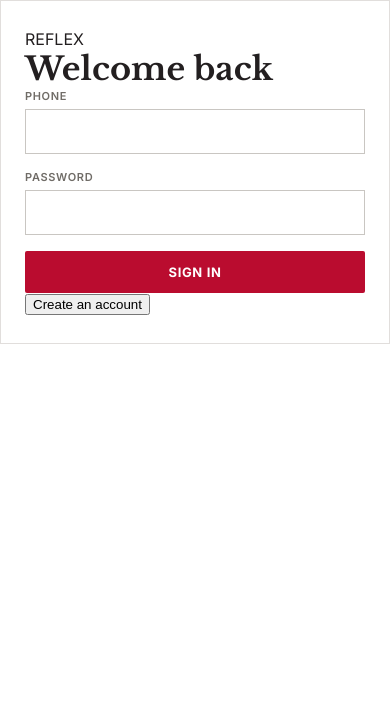
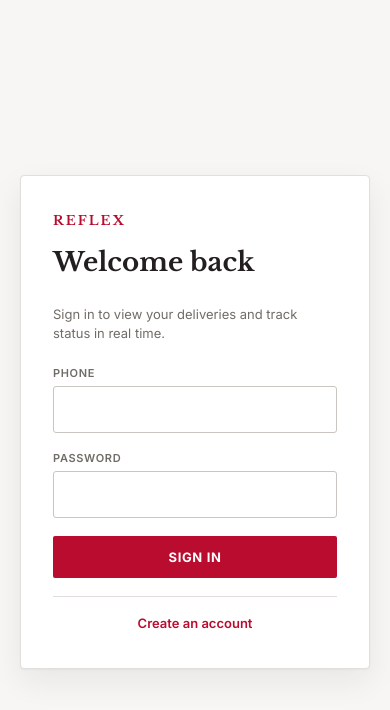
Before and after one commit to dthanji/-Reflex-The-Readiness-Sprint, a plain HTML site: page frontend/public/index.html in a window 390 px wide. Drawn offline with nearby package versions, Linux system fonts and the light colour scheme; no server answers.

Commit message:
Polish the sign-in screen and fix a test broken by the latest reassign rule
UX fix: the sign-in/register screen's HTML was rewritten in a recent
commit (new class names: auth-shell, brand, link-btn) but the CSS was
never updated to match, so most of it fell back to unstyled browser
defaults — no page centering, no wordmark styling, and 'Create an
account' rendered as a raw bordered <button>. Fixed:
- .auth-shell: proper centered page wrapper with background, padding
- .auth-card: added shadow and radius for a more polished, elevated feel
- .brand: proper serif wordmark styling scoped to the auth card
- .link-btn: styled as a clean secondary text action instead of a raw
  button, with a top divider
- .error: was completely unstyled, now matches the app's error treatment
- Fixed a mismatch where the HTML used <h1> but only .auth-card h2 had
  a font-size rule, so headings were rendering at the browser default
  size instead of the intended one
- Added a short tagline under the heading for context (login vs register)
Verified visually via Playwright screenshots at both mobile and desktop
viewports, and for both auth modes plus the error state.

One thing intentionally not 'fixed': the colorful icon in the reported
screenshot is a browser password-manager extension injected outside the
page — not something CSS can target or remove.

Also fixed: while re-running the test suite (unrelated to the UX
change), found it failing against the latest commit's reassignment
rule change (a dispatcher can no longer reassign a failed delivery to
the same rider who just failed it — reasonable new rule, the test
predated it). Updated the test to register a second rider and use them
for the reassignment scenario. Suite is now 32/32 passing, up from 27
passing / 5 failing before this fix.

```diff
--- a/frontend/public/app.js
+++ b/frontend/public/app.js
@@ -87,5 +87,6 @@
 
 function renderModal(){if(!state.modal)return'';if(state.modal.type==='assign'){const options=state.riders.map(r=>`<div class=\"rider-option\" onclick=\"assignRider(${Number(state.modal.requestId)},${Number(r.id)})\"><span>${escapeHtml(r.name)}</span><span class=\"mono\" style=\"color:#8A8A7E\">${escapeHtml(r.phone)}</span></div>`).join('');return `<div class=\"modal-backdrop\" onclick=\"if(event.target===this)closeModal()\"><div class=\"modal-sheet\"><h3>Assign to a rider</h3>${options||'<p style=\"color:#8A8A7E;font-size:13px\">No riders registered yet.</p>'}<button class=\"btn secondary\" style=\"margin-top:8px\" onclick=\"closeModal()\">Cancel</button></div></div>`;}return `<div class=\"modal-backdrop\" onclick=\"if(event.target===this)closeModal()\"><div class=\"modal-sheet\"><h3>Confirm delivery</h3><div id=\"qr-reader\" style=\"width:100%;min-height:220px\"></div><div class=\"field\"><label>Customer code</label><input id=\"manual-qr-input\" placeholder=\"RFX-XXXXXXXX\" autocomplete=\"off\"></div><button class=\"btn amber\" type=\"button\" onclick=\"manualConfirm(${Number(state.modal.requestId)})\">Confirm</button><button class=\"btn secondary\" type=\"button\" onclick=\"closeModal()\">Cancel</button></div></div>`;}
 function render(){if(!state.user){app.innerHTML=renderAuth();return;}app.innerHTML=`<header class=\"topbar\"><div><strong>REFLEX</strong><span>${escapeHtml(state.user.role)}</span></div><button class=\"btn secondary\" onclick=\"logout()\">Sign out</button></header><main class=\"shell\">${state.user.role==='retailer'?renderRetailerView():state.user.role==='dispatcher'?renderDispatcherView():renderRiderView()}</main>${renderModal()}`;}
-function renderAuth(){return `<div class=\"auth-shell\"><div class=\"auth-card\"><div class=\"brand\">REFLEX</div><h1>${state.authMode==='login'?'Welcome back':'Create account'}</h1><form onsubmit=\"handleAuthSubmit(event)\">${state.authMode==='register'?'<div class=\"field\"><label>Name</label><input name=\"name\" required></div>':''}<div class=\"field\"><label>Phone</label><input name=\"phone\" required></div><div class=\"field\"><label>Password</label><input type=\"password\" name=\"password\" required></div>${state.authMode==='register'?'<div class=\"field\"><label>Role</label><select name=\"role\"><option value=\"retailer\">Retailer</option><option value=\"dispatcher\">Dispatcher</option><option value=\"rider\">Rider</option></select></div>':''}${state.authError?`<div class=\"error\">${escapeHtml(state.authError)}</div>`:''}<button class=\"btn amber\" type=\"submit\">${state.authMode==='login'?'Sign in':'Create account'}</button></form><button class=\"link-btn\" onclick=\"state.authMode=state.authMode==='login'?'register':'login';state.authError=null\">${state.authMode==='login'?'Create an account':'Back to sign in'}</button></div></div>`;}
+function renderAuth(){return `<div class="auth-shell"><div class="auth-card"><div class="brand">REFLEX</div><h1>${state.authMode==='login'?'Welcome back':'Create account'}</h1><p class="auth-tagline">${state.authMode==='login'?'Sign in to view your deliveries and track status in real time.':'Register to log requests, dispatch riders, or manage your delivery route.'}</p><form onsubmit="handleAuthSubmit(event)">${state.authMode==='register'?'<div class="field"><label>Name</label><input name="name" required></div>':''}<div class="field"><label>Phone</label><input name="phone" required></div><div class="field"><label>Password</label><input type="password" name="password" required></div>${state.authMode==='register'?'<div class="field"><label>Role</label><select name="role"><option value="retailer">Retailer</option><option value="dispatcher">Dispatcher</option><option value="rider">Rider</option></select></div>':''}${state.authError?`<div class="error">${escapeHtml(state.authError)}</div>`:''}<button class="btn amber" type="submit">${state.authMode==='login'?'Sign in':'Create account'}</button></form><button class="link-btn" onclick="state.authMode=state.authMode==='login'?'register':'login';state.authError=null">${state.authMode==='login'?'Create an account':'Back to sign in'}</button></div></div>`;}
+
 render();
--- a/frontend/public/styles.css
+++ b/frontend/public/styles.css
@@ -111,6 +111,15 @@
 main { flex: 1; padding: 16px; padding-bottom: 90px; }
 
 /* ---------- Auth screen: retail account / sign-in page ---------- */
+.auth-shell {
+  flex: 1;
+  min-height: 100vh;
+  display: flex;
+  align-items: center;
+  justify-content: center;
+  background: var(--paper-sunken);
+  padding: 32px 20px;
+}
 .auth-screen {
   flex: 1;
   display: flex;
@@ -129,7 +138,25 @@
 .auth-card {
   background: var(--paper-raised);
   border: 1px solid var(--line);
-  padding: 28px 24px;
+  border-radius: 4px;
+  box-shadow: 0 1px 2px rgba(35,31,32,0.04), 0 12px 32px rgba(35,31,32,0.07);
+  padding: 36px 32px;
+  width: 100%;
+  max-width: 400px;
+}
+.auth-card .brand {
+  display: block;
+  font-family: 'Libre Baskerville', Georgia, serif;
+  font-weight: 700;
+  font-size: 13px;
+  letter-spacing: 0.16em;
+  color: var(--amber);
+  margin-bottom: 18px;
+}
+.auth-card h1 {
+  font-size: 26px;
+  line-height: 1.2;
+  margin-bottom: 26px;
 }
 .auth-card h2 {
   font-size: 20px;
@@ -142,7 +169,7 @@
   line-height: 1.5;
   font-family: 'Inter', sans-serif;
 }
-.field { margin-bottom: 16px; }
+.field { margin-bottom: 18px; }
 .field label {
   display: block;
   font-size: 11px;
@@ -155,18 +182,46 @@
 }
 .field input, .field select {
   width: 100%;
-  padding: 12px 12px;
+  padding: 13px 14px;
   border: 1px solid #C9C6C2;
-  border-radius: 0;
+  border-radius: 3px;
   background: var(--paper-raised);
   font-size: 15px;
   font-family: 'Inter', sans-serif;
   color: var(--ink);
+  transition: border-color 0.15s ease, box-shadow 0.15s ease;
 }
 .field input:focus, .field select:focus {
   outline: none;
   border-color: var(--ink);
+  box-shadow: 0 0 0 3px rgba(35,31,32,0.07);
 }
+.error {
+  background: #FBE7E7;
+  border-left: 3px solid var(--red-status);
+  color: var(--red-status);
+  padding: 10px 12px;
+  font-size: 13px;
+  margin-bottom: 18px;
+  font-family: 'Inter', sans-serif;
+  border-radius: 0 3px 3px 0;
+}
+.link-btn {
+  display: block;
+  width: 100%;
+  margin-top: 18px;
+  padding-top: 18px;
+  border: none;
+  border-top: 1px solid var(--line);
+  background: none;
+  color: var(--amber);
+  font-family: 'Inter', sans-serif;
+  font-weight: 600;
+  font-size: 13px;
+  text-align: center;
+  cursor: pointer;
+}
+.link-btn:hover { color: var(--amber-deep); text-decoration: underline; }
 .btn {
   display: inline-block;
   width: 100%;
```
Also changed, not shown: backend/test/api.test.js.
